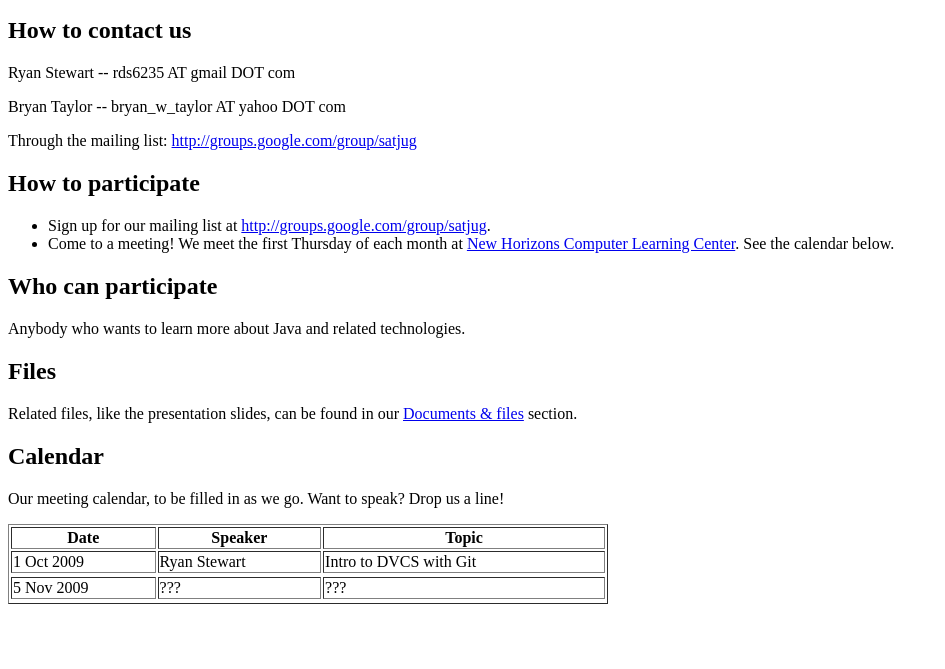
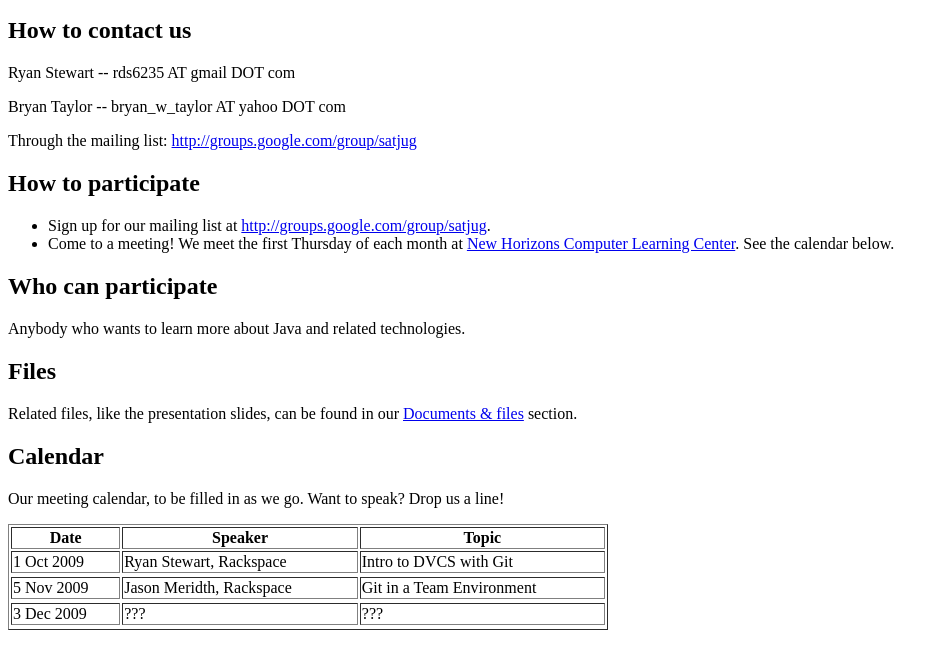
Before and after one commit to satjug/old-java-net, a plain HTML site: page www/index.html in a window 1280 px wide. Shown: the part 87-756 px from the top of the page, without its empty margins (0-945 px from the left). Drawn offline with Linux system fonts and the light colour scheme.

Commit message:
Added November presentation to calendar
git-svn-id: https://svn.java.net/svn/satjug~svn/trunk@8 2a95e853-3fd2-c543-90e7-81dd431a3a96

```diff
--- a/www/index.html
+++ b/www/index.html
@@ -23,11 +23,16 @@
     </tr>
     <tr>
         <td>1 Oct 2009</td>
-        <td>Ryan Stewart</td>
+        <td>Ryan Stewart, Rackspace</td>
         <td>Intro to DVCS with Git</td>
     <tr>
     <tr>
         <td>5 Nov 2009</td>
+        <td>Jason Meridth, Rackspace</td>
+        <td>Git in a Team Environment</td>
+    <tr>
+    <tr>
+        <td>3 Dec 2009</td>
         <td>???</td>
         <td>???</td>
     <tr>
```
